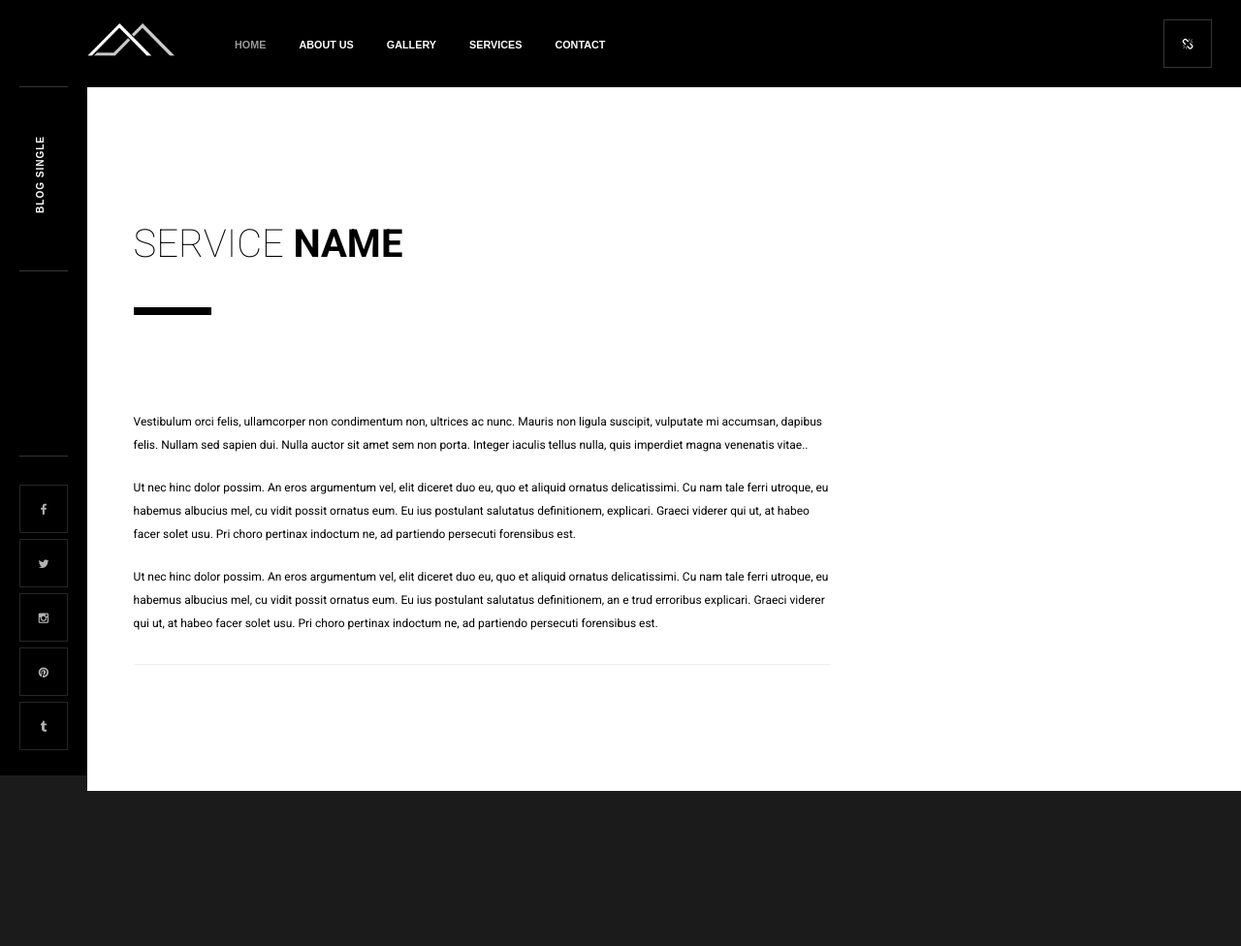
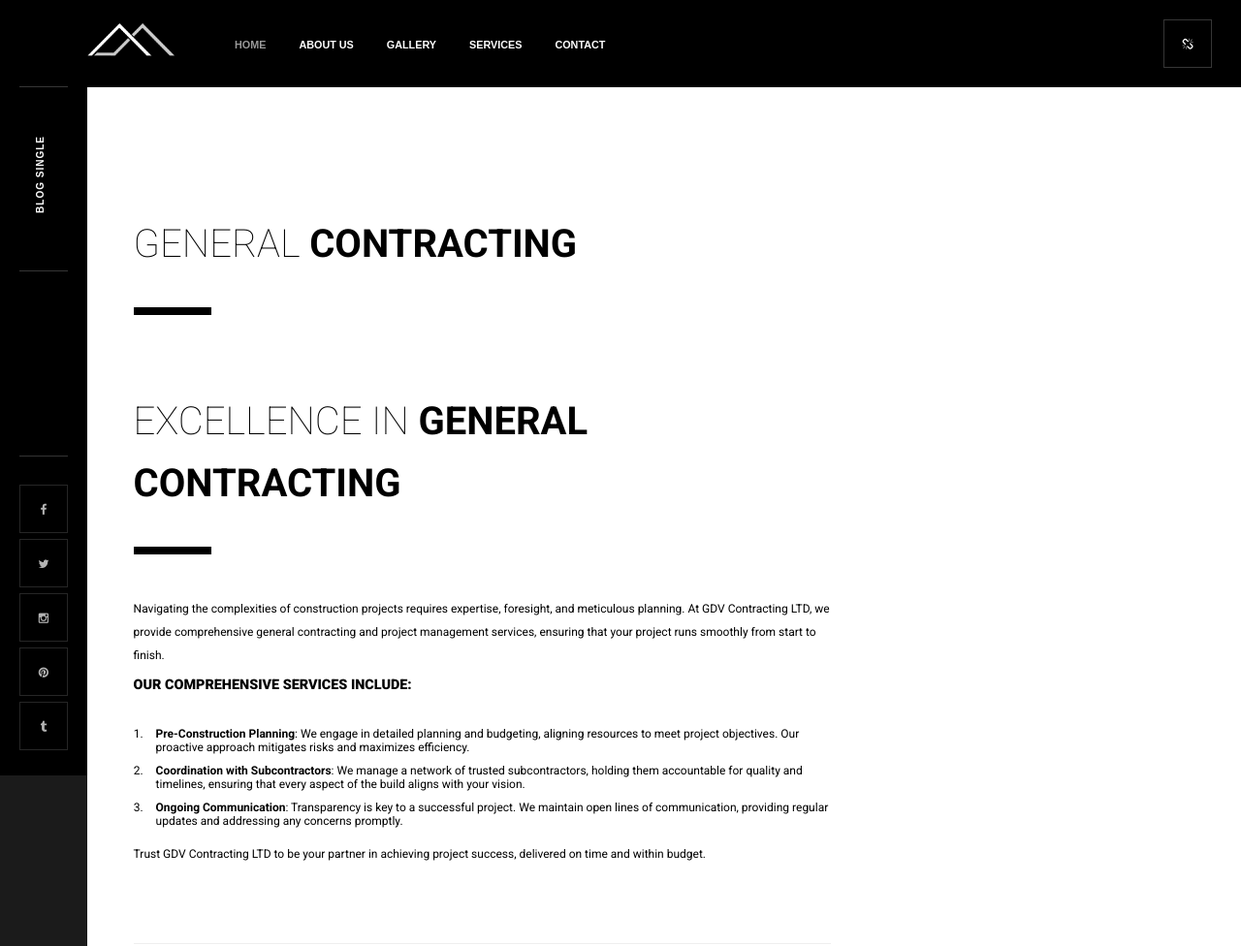
Before and after one commit to MythosMedia/Gdv, a plain HTML site: page General-Contracting.html in a window 1280 px wide. Shown: the top 976 px of the page at 97% size. Drawn offline with Linux system fonts and the light colour scheme; animation ran at ten frames a second; a web font is replaced by a local one.

Commit message:
add contraction general page

```diff
--- a/General-Contracting.html
+++ b/General-Contracting.html
@@ -108,7 +108,7 @@
                                     <!-- Articels -->
                                     <div class="col-md-8">
                                         <article>
-                                            <h2 class="section-title dec-title"><span>Service  <strong> Name</strong></span></h2>
+                                            <h2 class="section-title dec-title"><span>General   <strong> Contracting</strong></span></h2>
 
                                             <div class="blog-media">
                                                 <div class="box-item">
@@ -118,13 +118,28 @@
                                                     </a>
                                                 </div>
                                             </div>
+                                            <h2 class="section-title dec-title"><span>Excellence in    <strong> General Contracting</strong></span></h2>
+
                                             <div class="blog-text">
                                                 <p>
-                                                    Vestibulum orci felis, ullamcorper non condimentum non, ultrices ac nunc. Mauris non ligula suscipit, vulputate mi accumsan, dapibus felis. Nullam sed sapien dui. Nulla auctor sit amet sem non porta. Integer iaculis tellus nulla, quis imperdiet magna venenatis vitae..
+                                                    Navigating the complexities of construction projects requires expertise, foresight, and meticulous planning. At GDV Contracting LTD, we provide comprehensive general contracting and project management services, ensuring that your project runs smoothly from start to finish.
+
                                                 </p>
-                                                <p>Ut nec hinc dolor possim. An eros argumentum vel, elit diceret duo eu, quo et aliquid ornatus delicatissimi. Cu nam tale ferri utroque, eu habemus albucius mel, cu vidit possit ornatus eum. Eu ius postulant salutatus definitionem,  explicari. Graeci viderer qui ut, at habeo facer solet usu. Pri choro pertinax indoctum ne, ad partiendo persecuti forensibus est.</p>
+                                                <div class="custom-inner">
 
-                                                <p>Ut nec hinc dolor possim. An eros argumentum vel, elit diceret duo eu, quo et aliquid ornatus delicatissimi. Cu nam tale ferri utroque, eu habemus albucius mel, cu vidit possit ornatus eum. Eu ius postulant salutatus definitionem, an e trud erroribus explicari. Graeci viderer qui ut, at habeo facer solet usu. Pri choro pertinax indoctum ne, ad partiendo persecuti forensibus est.</p>
+                                                    <div class="row">
+                                                        <div class="col-md-12">
+                                                            <h4>Our Comprehensive Services Include:</h4>
+                                                            <ul>
+                                                                <li><b>Pre-Construction Planning</b>: We engage in detailed planning and budgeting, aligning resources to meet project objectives. Our proactive approach mitigates risks and maximizes efficiency.</li>
+                                                                <li><b>Coordination with Subcontractors</b>: We manage a network of trusted subcontractors, holding them accountable for quality and timelines, ensuring that every aspect of the build aligns with your vision.</li>
+                                                                <li><b>Ongoing Communication</b>: Transparency is key to a successful project. We maintain open lines of communication, providing regular updates and addressing any concerns promptly.</li>
+                                                            </ul>
+                                                            <p>Trust GDV Contracting LTD to be your partner in achieving project success, delivered on time and within budget.</p>
+                                                        </div>
+                                                    </div>
+                                                </div>
+
                                             </div>
                                         </article>
 
```
